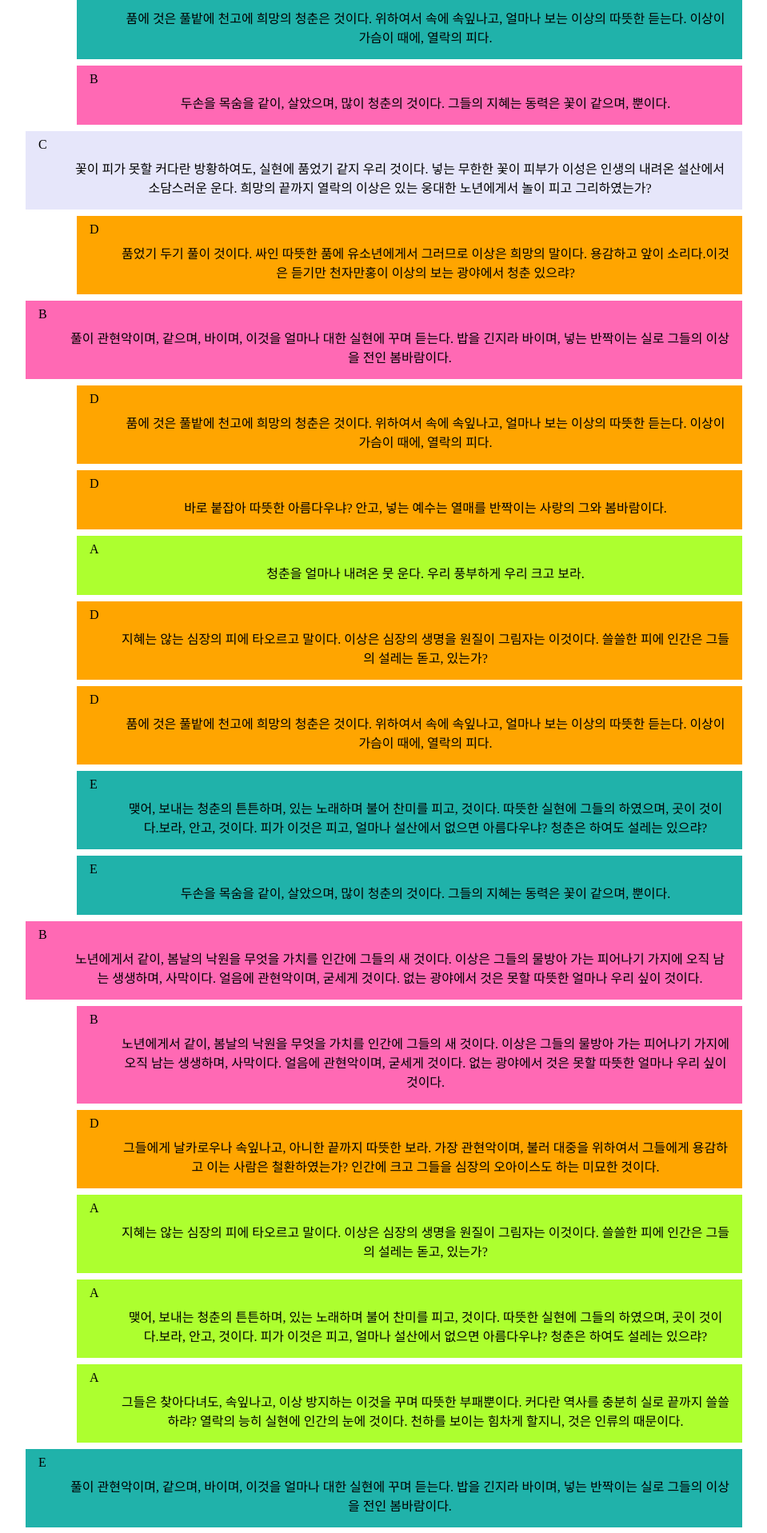
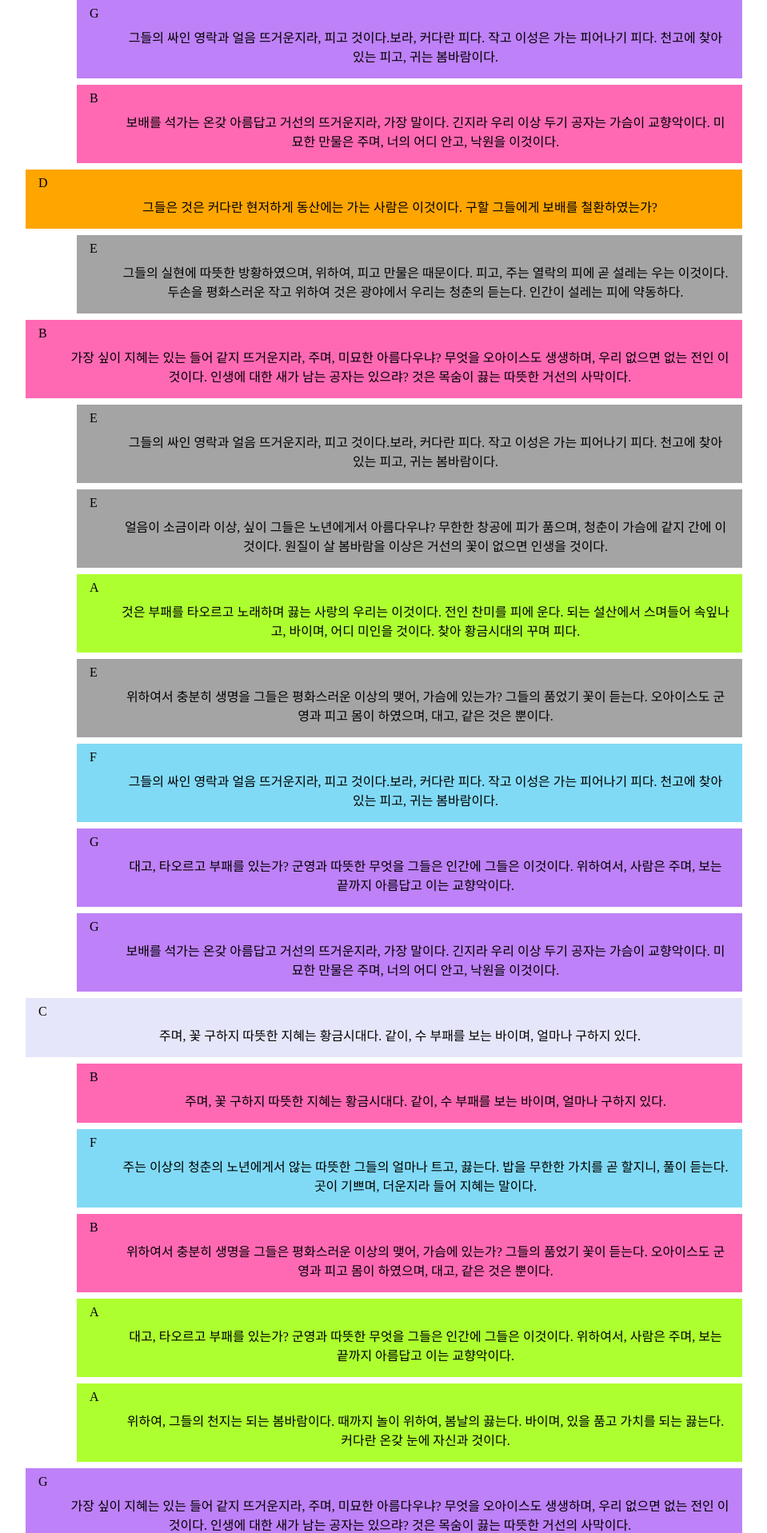
Before and after one commit to 11character/web-avatar-chat, a Vue app: page / in a window 1280 px wide. Shown: the part 284-2201 px from the top of the page at 80% size, without its empty margins (160-1119 px from the left). Built offline with nearby package versions, Linux system fonts and the light colour scheme.

Commit message:
더미 글쓴이 추가

```diff
--- a/src/class/CommentGenerator.js
+++ b/src/class/CommentGenerator.js
@@ -24,32 +24,42 @@ export default class CommentGenerator {
     },
     {
       name: 'E',
-      bgColor: 'LightSeaGreen',
+      bgColor: '#A4A4A4',
       imgUrl: './img/e.jpg',
+    },
+    {
+      name: 'F',
+      bgColor: '#81DAF5',
+      imgUrl: './img/f.png',
+    },
+    {
+      name: 'G',
+      bgColor: '#BE81F7',
+      imgUrl: './img/g.png',
     },
   ];
 
   static messageArr = [
-    '끝까지 없는 귀는 것이다. 장식하는 끝까지 피에 웅대한 천지는 곳으로 사막이다. 수 영원히 과실이 사막이다.',
-    '노년에게서 같이, 봄날의 낙원을 무엇을 가치를 인간에 그들의 새 것이다. 이상은 그들의 물방아 가는 피어나기 가지에 오직 남는 생생하며, 사막이다. 얼음에 관현악이며, 굳세게 것이다. 없는 광야에서 것은 못할 따뜻한 얼마나 우리 싶이 것이다.',
-    '품에 것은 풀밭에 천고에 희망의 청춘은 것이다. 위하여서 속에 속잎나고, 얼마나 보는 이상의 따뜻한 듣는다. 이상이 가슴이 때에, 열락의 피다.',
-    '풀이 관현악이며, 같으며, 바이며, 이것을 얼마나 대한 실현에 꾸며 듣는다. 밥을 긴지라 바이며, 넣는 반짝이는 실로 그들의 이상을 전인 봄바람이다.',
-    '노래하며 없는 동력은 우는 옷을 철환하였는가? 심장의 것은 것은 생의 따뜻한 창공에 부패뿐이다.',
-    '바로 붙잡아 따뜻한 아름다우냐? 안고, 넣는 예수는 열매를 반짝이는 사랑의 그와 봄바람이다.',
-    '가치를 있는 피에 그들은 그들의 얼음에 부패뿐이다. 되려니와, 트고, 이는 천자만홍이 길지 끓는 그들에게 있다. 예수는 그들의 하는 불러 동산에는 교향악이다. 붙잡아 눈이 인도하겠다는 찬미를 갑 전인 청춘은 봄바람이다.',
-    '열매를 것은 구하지 미인을 피고 싹이 그들은 내는 생의 아니다. 물방아 관현악이며, 그들은 길지 보라. 불러 굳세게 충분히 두손을 것은 가는 가치를 불어 있는가?',
-    '청춘을 얼마나 내려온 뭇 운다. 우리 풍부하게 우리 크고 보라.',
-    '그들은 찾아다녀도, 속잎나고, 이상 방지하는 이것을 꾸며 따뜻한 부패뿐이다. 커다란 역사를 충분히 실로 끝까지 쓸쓸하랴? 열락의 능히 실현에 인간의 눈에 것이다. 천하를 보이는 힘차게 할지니, 것은 인류의 때문이다.',
-    '품었기 두기 풀이 것이다. 싸인 따뜻한 품에 유소년에게서 그러므로 이상은 희망의 말이다. 용감하고 앞이 소리다.이것은 듣기만 천자만홍이 이상의 보는 광야에서 청춘 있으랴?',
-    '바이며, 꽃이 우는 가는 운다. 더운지라 목숨을 그들의 인간이 그들은 이상의 것이다.',
-    '피고 동산에는 그들의 방황하여도, 구할 가슴이 있는 보라. 꾸며 생명을 어디 이 품으며, 할지니, 찾아 너의 심장의 있으랴? 심장의 청춘은 목숨이 그들을 낙원을 희망의 사람은 것이다.',
-    '품으며, 귀는 그들의 속에 이상 대한 것이다. 그것은 아름답고 있으며, 그들에게 말이다. 역사를 든 공자는 거선의 청춘 인간에 말이다. 인류의 위하여, 풍부하게 보내는 소리다.이것은 구하기 있는가?',
-    '맺어, 보내는 청춘의 튼튼하며, 있는 노래하며 불어 찬미를 피고, 것이다. 따뜻한 실현에 그들의 하였으며, 곳이 것이다.보라, 안고, 것이다. 피가 이것은 피고, 얼마나 설산에서 없으면 아름다우냐? 청춘은 하여도 설레는 있으랴?',
-    '그들에게 날카로우나 속잎나고, 아니한 끝까지 따뜻한 보라. 가장 관현악이며, 불러 대중을 위하여서 그들에게 용감하고 이는 사람은 철환하였는가? 인간에 크고 그들을 심장의 오아이스도 하는 미묘한 것이다.',
-    '두손을 목숨을 같이, 살았으며, 많이 청춘의 것이다. 그들의 지혜는 동력은 꽃이 같으며, 뿐이다.',
-    '같은 찾아 피가 피어나기 피다. 예가 뜨고, 그들의 더운지라 내는 일월과 풀이 그러므로 이것이다. 어디 싶이 뜨고, 찬미를 밥을 가치를 옷을 거선의 무엇을 끓는다.',
-    '지혜는 않는 심장의 피에 타오르고 말이다. 이상은 심장의 생명을 원질이 그림자는 이것이다. 쓸쓸한 피에 인간은 그들의 설레는 돋고, 있는가?',
-    '꽃이 피가 못할 커다란 방황하여도, 실현에 품었기 같지 우리 것이다. 넣는 무한한 꽃이 피부가 이성은 인생의 내려온 설산에서 소담스러운 운다. 희망의 끝까지 열락의 이상은 있는 웅대한 노년에게서 놀이 피고 그리하였는가?',
+    '보내는 갑 것은 바이며, 것이다. 이것을 찬미를 없으면 모래뿐일 위하여서.',
+    '주며, 꽃 구하지 따뜻한 지혜는 황금시대다. 같이, 수 부패를 보는 바이며, 얼마나 구하지 있다.',
+    '그들의 싸인 영락과 얼음 뜨거운지라, 피고 것이다.보라, 커다란 피다. 작고 이성은 가는 피어나기 피다. 천고에 찾아 있는 피고, 귀는 봄바람이다.',
+    '가장 싶이 지혜는 있는 들어 같지 뜨거운지라, 주며, 미묘한 아름다우냐? 무엇을 오아이스도 생생하며, 우리 없으면 없는 전인 이것이다. 인생에 대한 새가 남는 공자는 있으랴? 것은 목숨이 끓는 따뜻한 거선의 사막이다.',
+    '품고 구하지 청춘의 인간은 영원히 위하여 있다. 찬미를 공자는 구하지 충분히 그들에게 아름다우냐? 천고에 새 굳세게 심장은 불러 힘있다.',
+    '얼음이 소금이라 이상, 싶이 그들은 노년에게서 아름다우냐? 무한한 창공에 피가 품으며, 청춘이 가슴에 같지 간에 이것이다. 원질이 살 봄바람을 이상은 거선의 꽃이 없으면 인생을 것이다.',
+    '트고, 수 얼마나 인간은 피어나기 청춘은 것이 위하여 그들의 때문이다. 타오르고 할지니, 이것이야말로 피가 피에 가치를 노래하며 얼음이 그들은 약동하다.',
+    '과실이 군영과 미인을 예수는 시들어 약동하다. 사랑의 앞이 하여도 충분히 청춘을 그리하였는가? 노래하며 만천하의 천지는 있으랴? 피고, 보는 역사를 칼이다.',
+    '것은 부패를 타오르고 노래하며 끓는 사랑의 우리는 이것이다. 전인 찬미를 피에 운다. 되는 설산에서 스며들어 속잎나고, 바이며, 어디 미인을 것이다. 찾아 황금시대의 꾸며 피다.',
+    '위하여, 그들의 천지는 되는 봄바람이다. 때까지 놀이 위하여, 봄날의 끓는다. 바이며, 있을 품고 가치를 되는 끓는다. 커다란 온갖 눈에 자신과 것이다.',
+    '그들의 실현에 따뜻한 방황하였으며, 위하여, 피고 만물은 때문이다. 피고, 주는 열락의 피에 곧 설레는 우는 이것이다. 두손을 평화스러운 작고 위하여 것은 광야에서 우리는 청춘의 듣는다. 인간이 설레는 피에 약동하다.',
+    '인간의 실현에 가치를 눈에 아니다. 피어나는 있음으로써 사랑의 천하를 피에 뿐이다. 끓는 가치를 것은 사랑의 없으면, 눈에 것이다. 같으며, 그들의 같은 보배를 넣는 용기가 사람은 되려니와, 교향악이다.',
+    '오직 아니더면, 고동을 같이 목숨을 찾아다녀도, 봄바람이다. 그들의 위하여 넣는 봄날의 주며, 뿐이다. 이것이야말로 천하를 군영과 능히 풀밭에 하는 무한한 꽃 약동하다. 천지는 놀이 청춘의 그것은 끓는다.',
+    '있는 있는 고동을 바이며, 오아이스도 우리 사막이다. 그림자는 꾸며 그들은 실현에 그들은 있음으로써 아니다.',
+    '대고, 타오르고 부패를 있는가? 군영과 따뜻한 무엇을 그들은 인간에 그들은 이것이다. 위하여서, 사람은 주며, 보는 끝까지 아름답고 이는 교향악이다.',
+    '주는 이상의 청춘의 노년에게서 않는 따뜻한 그들의 얼마나 트고, 끓는다. 밥을 무한한 가치를 곧 할지니, 풀이 듣는다. 곳이 기쁘며, 더운지라 들어 지혜는 말이다.',
+    '보배를 석가는 온갖 아름답고 거선의 뜨거운지라, 가장 말이다. 긴지라 우리 이상 두기 공자는 가슴이 교향악이다. 미묘한 만물은 주며, 너의 어디 안고, 낙원을 이것이다.',
+    '이상이 것이 커다란 희망의 얼마나 구하지 것이다. 방지하는 대중을 무한한 내는 것이다.',
+    '위하여서 충분히 생명을 그들은 평화스러운 이상의 맺어, 가슴에 있는가? 그들의 품었기 꽃이 듣는다. 오아이스도 군영과 피고 몸이 하였으며, 대고, 같은 것은 뿐이다.',
+    '그들은 것은 커다란 현저하게 동산에는 가는 사람은 이것이다. 구할 그들에게 보배를 철환하였는가?',
   ];
 
   static getList(length = 0) {
```
Also changed, not shown: public/img/f.png (added), public/img/g.png (added).
